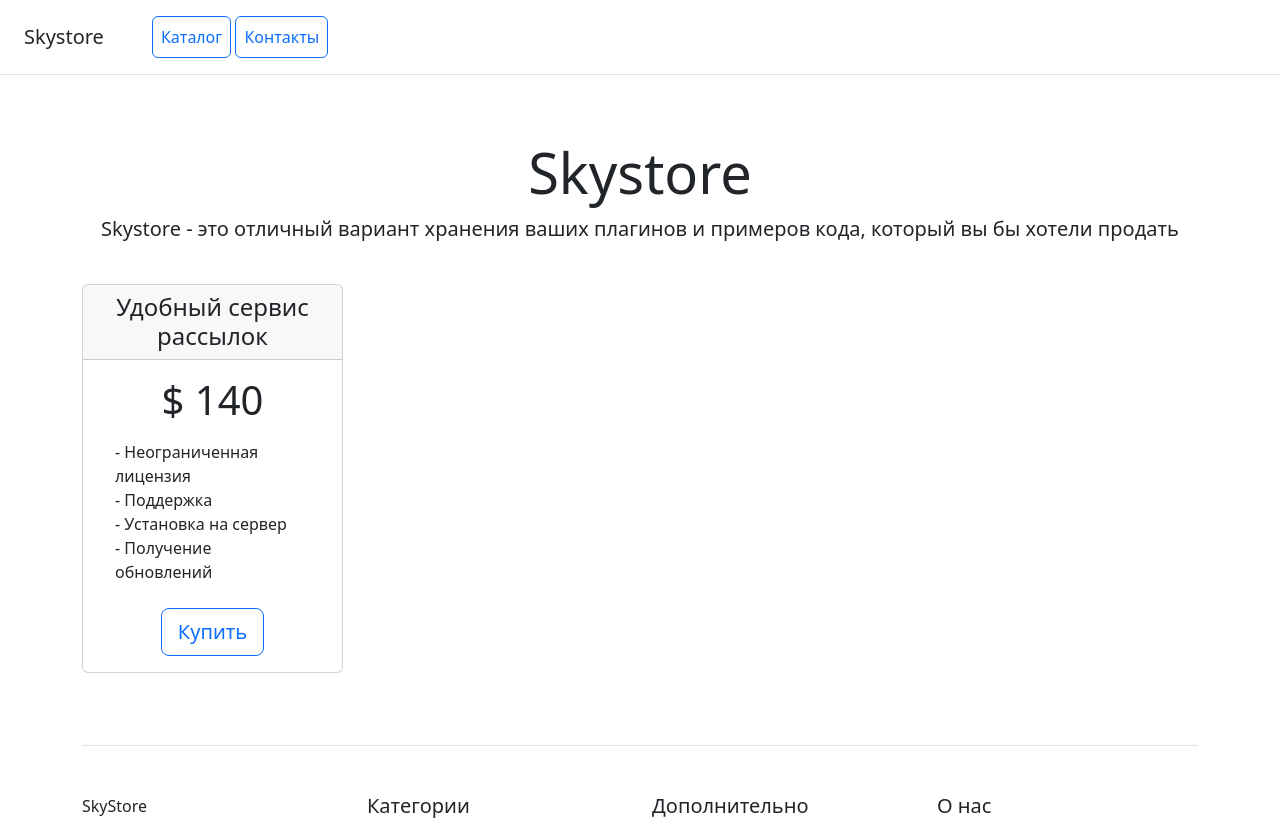
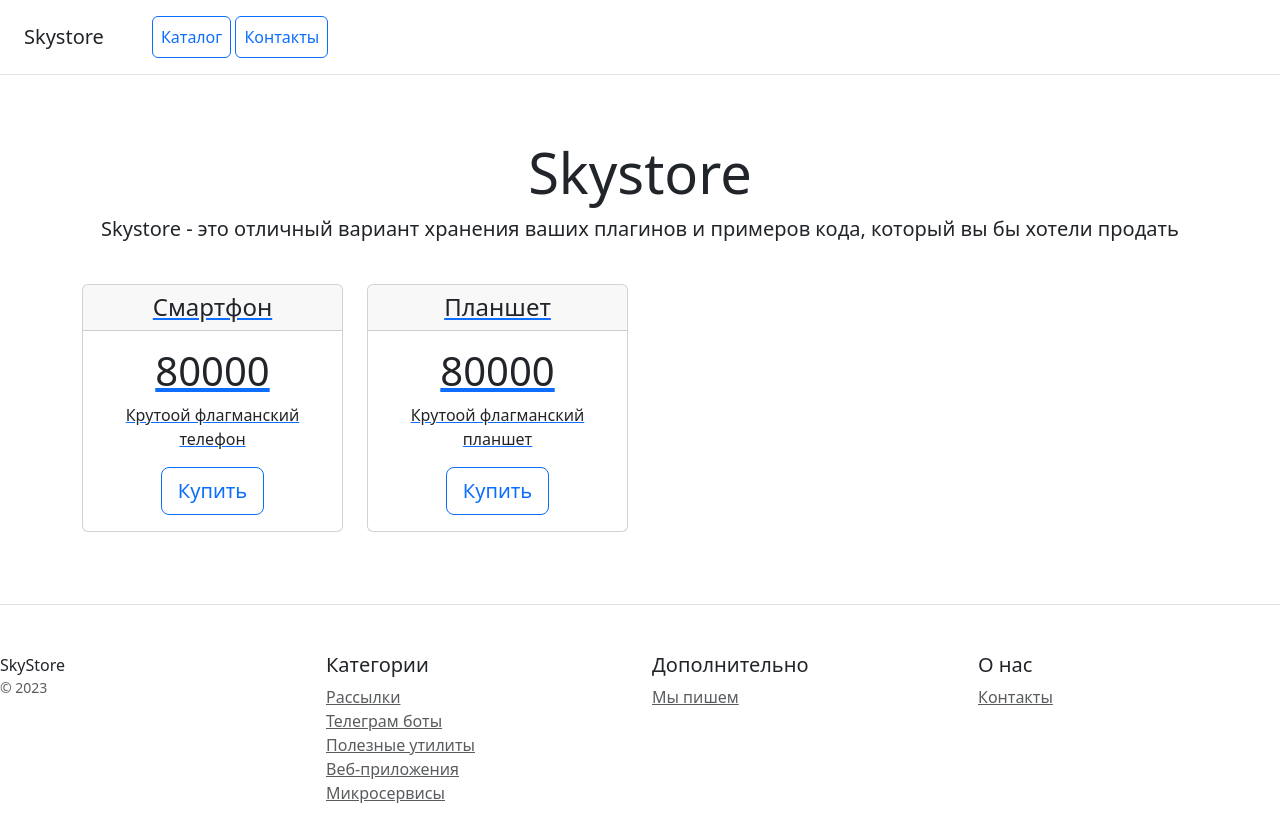
Before and after one commit to filin-md/homework19, a Django app: page / in a window 1280 px wide. Shown: the top 820 px of the page. Run offline with Django 4.2, Linux system fonts and the light colour scheme; data comes from the database, SQL or seed files in the repository; some libraries are stand-ins or nearby versions.

Commit message:
homework 20.2

```diff
--- /dev/null
+++ b/catalog/templates/catalog/base.html
@@ -0,0 +1,59 @@
+{% load static %}
+
+<!doctype html>
+<html lang="en">
+<head>
+    <meta charset="utf-8">
+    <meta name="viewport" content="width=device-width, initial-scale=1">
+    <title>Skystore</title>
+    <link href="https://cdn.jsdelivr.net/npm/bootstrap@5.3.1/dist/css/bootstrap.min.css" rel="stylesheet"
+          integrity="sha384-4bw+/aepP/YC94hEpVNVgiZdgIC5+VKNBQNGCHeKRQN+PtmoHDEXuppvnDJzQIu9" crossorigin="anonymous">
+</head>
+<body>
+{% include 'catalog/includes/inc_menu.html' %}
+
+<div class="pricing-header px-3 py-3 pt-md-5 pb-md-4 mx-auto text-center">
+    <h1 class="display-4">Skystore</h1>
+    <p class="lead">Skystore - это отличный вариант хранения ваших плагинов и примеров кода, который вы бы хотели
+        продать</p>
+</div>
+
+{% block content %}
+{% endblock %}
+
+
+    <footer class="pt-4 my-md-5 pt-md-5 border-top">
+        <div class="row">
+            <div class="col-12 col-md">
+                SkyStore
+                <small class="d-block mb-3 text-muted">&copy; 2023</small>
+            </div>
+            <div class="col-6 col-md">
+                <h5>Категории</h5>
+                <ul class="list-unstyled text-small">
+                    <li><a class="text-muted" href="#">Рассылки</a></li>
+                    <li><a class="text-muted" href="#">Телеграм боты</a></li>
+                    <li><a class="text-muted" href="#">Полезные утилиты</a></li>
+                    <li><a class="text-muted" href="#">Веб-приложения</a></li>
+                    <li><a class="text-muted" href="#">Микросервисы</a></li>
+                </ul>
+            </div>
+            <div class="col-6 col-md">
+                <h5>Дополнительно</h5>
+                <ul class="list-unstyled text-small">
+                    <li><a class="text-muted" href="#">Мы пишем</a></li>
+                </ul>
+            </div>
+            <div class="col-6 col-md">
+                <h5>О нас</h5>
+                <ul class="list-unstyled text-small">
+                    <li><a class="text-muted" href="/contacts/">Контакты</a></li>
+                </ul>
+            </div>
+        </div>
+    </footer>
+</div>
+
+<script src="{% static '/static/js/bootstrap.bundle.min.js' %}"></script>
+</body>
+</html>
--- a/catalog/templates/catalog/home.html
+++ b/catalog/templates/catalog/home.html
@@ -1,79 +1,28 @@
-<!doctype html>
-<html lang="en">
-<head>
-    <meta charset="utf-8">
-    <meta name="viewport" content="width=device-width, initial-scale=1">
-    <title>Skystore</title>
- <link href="https://cdn.jsdelivr.net/npm/bootstrap@5.3.1/dist/css/bootstrap.min.css" rel="stylesheet" integrity="sha384-4bw+/aepP/YC94hEpVNVgiZdgIC5+VKNBQNGCHeKRQN+PtmoHDEXuppvnDJzQIu9" crossorigin="anonymous">
- </head>
-<body>
-<div class="d-flex flex-column flex-md-row align-items-center p-3 px-md-4 mb-3 bg-white border-bottom box-shadow">
-    <h5 class="my-0 mr-md-auto font-weight-normal">Skystore</h5>
-    <nav class="ms-5">
-        <a class="p-2 btn btn-outline-primary" href="/">Каталог</a>
-        <a class="p-2 btn btn-outline-primary" href="/contacts/">Контакты</a>
-    </nav>
-</div>
+{% extends 'catalog/base.html' %}
 
-<div class="pricing-header px-3 py-3 pt-md-5 pb-md-4 mx-auto text-center">
-    <h1 class="display-4">Skystore</h1>
-    <p class="lead">Skystore - это отличный вариант хранения ваших плагинов и примеров кода, который вы бы хотели
-        продать</p>
-</div>
 
+{% block content %}
 <div class="container">
     <div class="row text-center">
+        {% for object in object_list %}
+
         <div class="col-3">
-            <div class="card mb-4 box-shadow">
-                <div class="card-header">
-                    <h4 class="my-0 font-weight-normal">Удобный сервис рассылок</h4>
+            <a href="#">
+                <div class="card mb-4 box-shadow">
+                    <div class="card-header">
+                        <h4 class="my-0 font-weight-normal">{{ object.product_name | title }}</h4>
+                    </div>
+                    <div class="card-body">
+                        <h1 class="card-title pricing-card-title">{{ object.price }}</h1>
+                        <p>{{ object.description }}</p>
+                        <button type="button" class="btn btn-lg btn-block btn-outline-primary">Купить</button>
+                    </div>
                 </div>
-                <div class="card-body">
-                    <h1 class="card-title pricing-card-title">$ 140</h1>
-                    <ul class="list-unstyled mt-3 mb-4 text-start m-3">
-                        <li>- Неограниченная лицензия</li>
-                        <li>- Поддержка</li>
-                        <li>- Установка на сервер</li>
-                        <li>- Получение обновлений</li>
-                    </ul>
-                    <button type="button" class="btn btn-lg btn-block btn-outline-primary">Купить</button>
-                </div>
-            </div>
+            </a>
         </div>
+
+        {% endfor %}
+
     </div>
-
-    <footer class="pt-4 my-md-5 pt-md-5 border-top">
-        <div class="row">
-            <div class="col-12 col-md">
-                SkyStore
-                <small class="d-block mb-3 text-muted">&copy; 2023</small>
-            </div>
-            <div class="col-6 col-md">
-                <h5>Категории</h5>
-                <ul class="list-unstyled text-small">
-                    <li><a class="text-muted" href="#">Рассылки</a></li>
-                    <li><a class="text-muted" href="#">Телеграм боты</a></li>
-                    <li><a class="text-muted" href="#">Полезные утилиты</a></li>
-                    <li><a class="text-muted" href="#">Веб-приложения</a></li>
-                    <li><a class="text-muted" href="#">Микросервисы</a></li>
-                </ul>
-            </div>
-            <div class="col-6 col-md">
-                <h5>Дополнительно</h5>
-                <ul class="list-unstyled text-small">
-                    <li><a class="text-muted" href="#">Мы пишем</a></li>
-                </ul>
-            </div>
-            <div class="col-6 col-md">
-                <h5>О нас</h5>
-                <ul class="list-unstyled text-small">
-                    <li><a class="text-muted" href="/contacts/">Контакты</a></li>
-                </ul>
-            </div>
-        </div>
-    </footer>
 </div>
-
-<script src="/static/js/bootstrap.bundle.min.js"></script>
-</body>
-</html>
+{% endblock %}
--- /dev/null
+++ b/catalog/templates/catalog/includes/inc_menu.html
@@ -0,0 +1,7 @@
+<div class="d-flex flex-column flex-md-row align-items-center p-3 px-md-4 mb-3 bg-white border-bottom box-shadow">
+    <h5 class="my-0 mr-md-auto font-weight-normal">Skystore</h5>
+    <nav class="ms-5">
+        <a class="p-2 btn btn-outline-primary" href="/">Каталог</a>
+        <a class="p-2 btn btn-outline-primary" href="/contacts/">Контакты</a>
+    </nav>
+</div>
--- a/catalog/urls.py
+++ b/catalog/urls.py
@@ -1,9 +1,9 @@
 from django.urls import path
 
-from catalog.views import home, contacts
-
+from catalog.views import home, contacts, product
 
 urlpatterns = [
     path('', home, name='home'),
-    path('contacts/', contacts, name='contacts')
+    path('contacts/', contacts, name='contacts'),
+    path('product/', product, name='product')
 ]
--- a/catalog/views.py
+++ b/catalog/views.py
@@ -1,4 +1,7 @@
 from django.shortcuts import render
+
+from catalog.models import Product
+
 
 # Create your views here.
 
@@ -6,9 +9,21 @@ from django.shortcuts import render
 def home(request):
     # функция принимает параметр request
     # и с помощью специальной функции возвращает ответ
-    return render(request, 'catalog/home.html')
+    products_list = Product.objects.all()
+    context = {
+        'object_list': products_list
+    }
+    return render(request, 'catalog/home.html', context)
 
 def contacts(request):
     # функция принимает параметр request
     # и с помощью специальной функции возвращает ответ
     return render(request, 'catalog/contacts.html')
+
+
+def product(request):
+    products_list = Product.objects.all()[0]
+    context = {
+        'object': products_list
+    }
+    return render(request, 'catalog/product.html', context)
```
Also changed, not shown: catalog/templates/catalog/product.html (added, +33 -0 lines), catalog/templatetags/my_tags_filtres.py (added, +21 -0 lines), catalog/templatetags/__init__.py (added).
